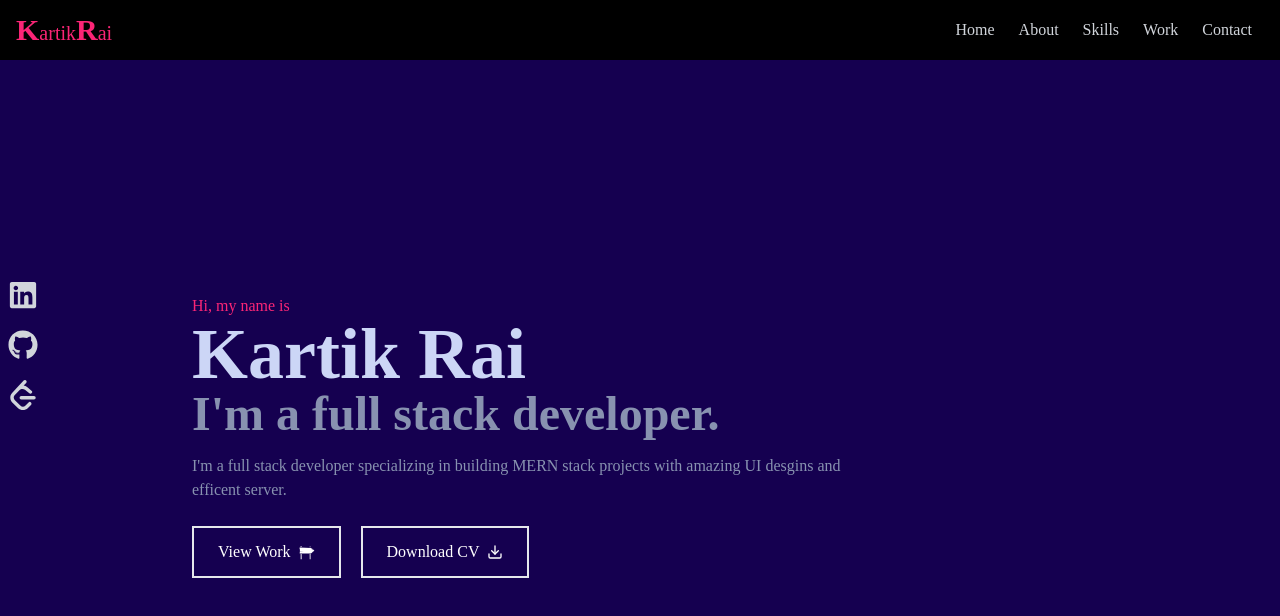
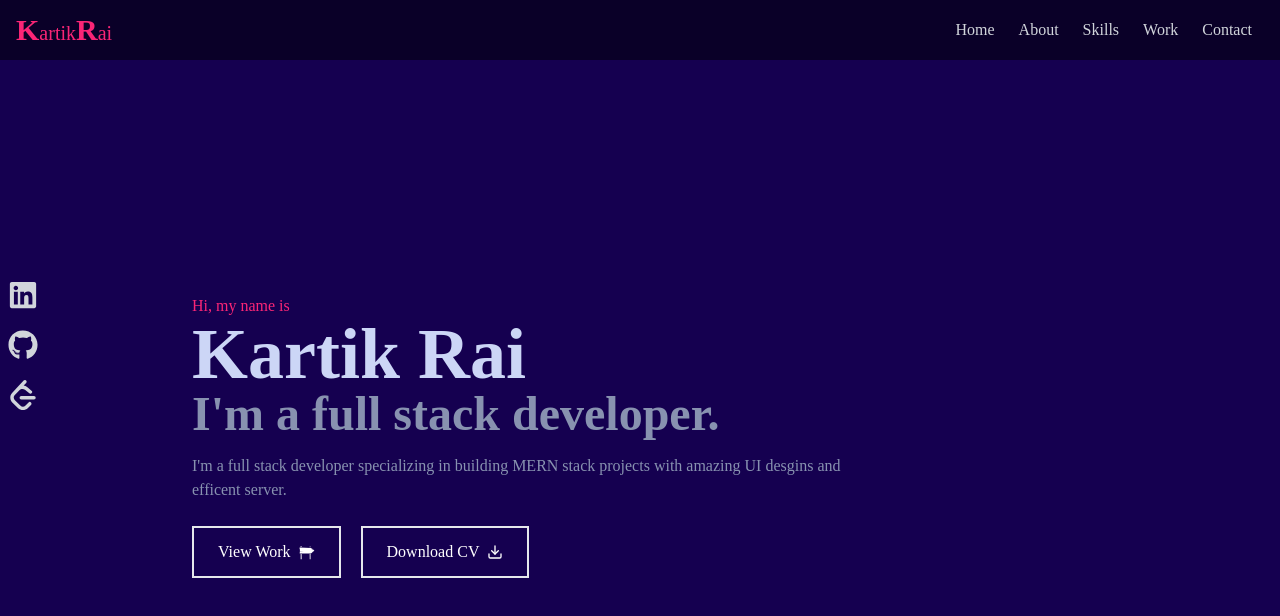
Before and after one commit to kartik990/portfolio, a React (Create React App) app: page / in a window 1280 px wide. Shown: the top 616 px of the page. Built offline with nearby package versions, Linux system fonts and the light colour scheme.

Commit message:
navbar updated

```diff
--- a/src/components/NavBar.jsx
+++ b/src/components/NavBar.jsx
@@ -9,7 +9,7 @@ const NavBar = () => {
 
   return (
     <div
-      className={`fixed w-full h-[60px] flex justify-between p-4 items-center  bg-[#000000] text-gray-300`}
+      className={`fixed w-full h-[60px] flex justify-between p-4 items-center  bg-[#0000007d] text-gray-300`}
     >
       {/* logo */}
       <Link to="home" smooth={true} duration={500}>
```
